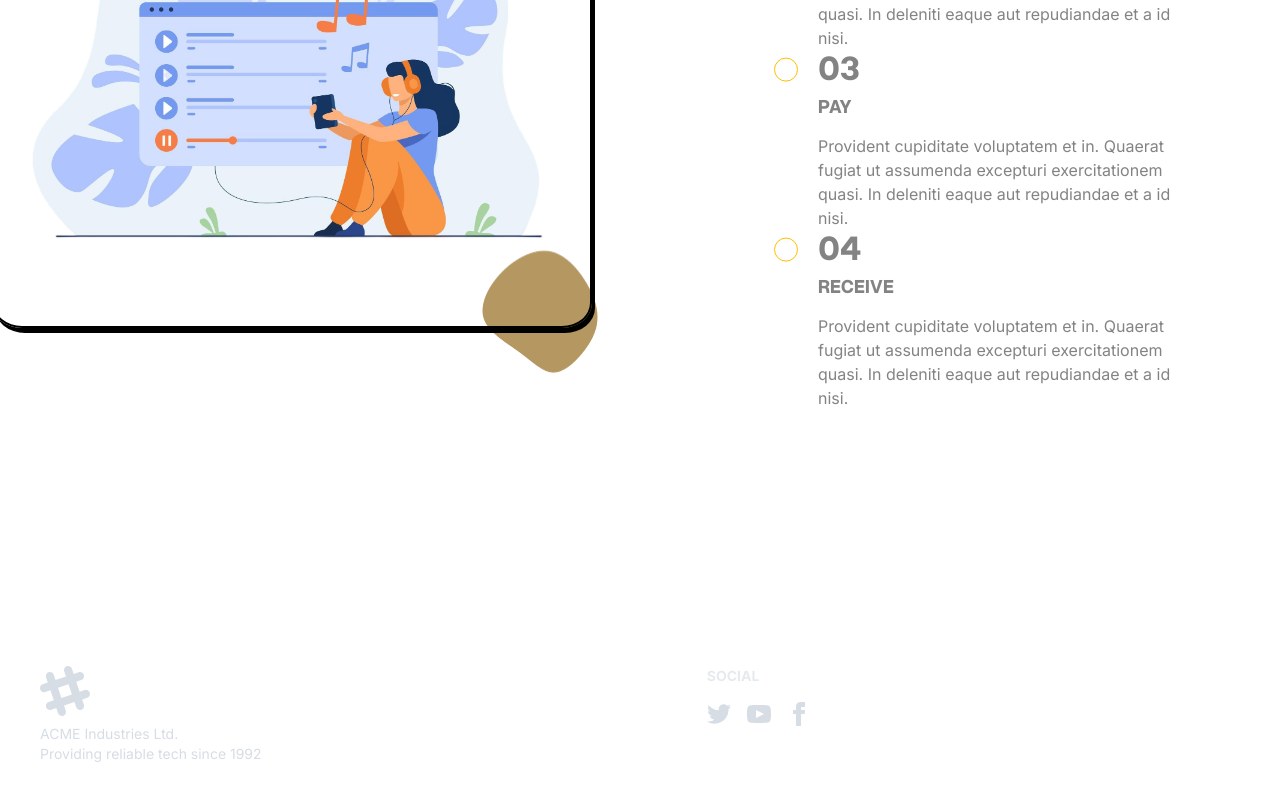
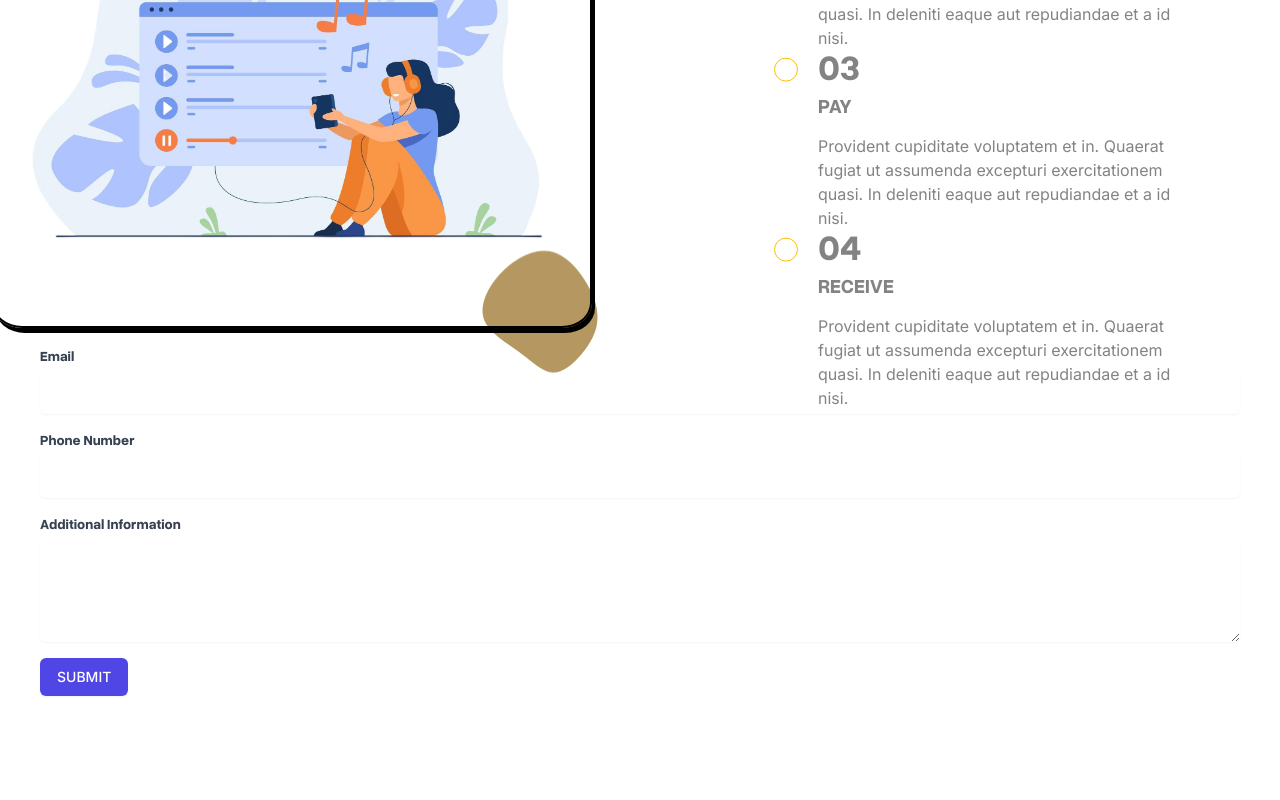
Before and after one commit to ipstoyanov20/drum, a Next.js app: page / in a window 1280 px wide. Shown: the part 2478-3278 px from the top of the page. Built offline with nearby package versions, Linux system fonts and the light colour scheme.

Commit message:
Add basic form

```diff
--- a/app/layout.tsx
+++ b/app/layout.tsx
@@ -22,6 +22,9 @@ export default function RootLayout({
 }>) {
   return (
     <html lang="en">
+      <head>
+      <meta name="viewport" content="width=device-width, initial-scale=1"/>
+      </head>
        <body
         className={cn(
           "min-h-screen bg-background font-sans antialiased",
--- a/app/page.tsx
+++ b/app/page.tsx
@@ -7,13 +7,28 @@ import blobImg from "../public/blob.png";
 import Image from "next/image";
 
 import { useRef, useState } from "react";
-import Footer from "@/components/footer";
 
 
 export default function Home() {
 	const [selectedItem, setSelectedItem] = useState<number | null>(0);
 	const [positionLeft, setPositionLeft] = useState<number>(150);
 
+	const handleSubmit = (event :any) => {
+		event.preventDefault(); // Prevent default form submission behavior
+
+		// Create a FormData object, passing the form event target
+		const formData = new FormData(event.target);
+
+		// You can now use formData.get('name') to get the value of a field
+		const email = formData.get('email');
+		const phone = formData.get('phone');
+		const additionalInfo = formData.get('additionalInfo');
+
+		// For demonstration, log the values to the console
+		console.log({ email, phone, additionalInfo });
+		event.target.reset();
+		// Here, you can also send the data to a server using fetch or axios
+	  };
 
 	const radioRefs = useRef<(HTMLInputElement | null)[]>([]);
 	// Function to handle click event
@@ -182,7 +197,7 @@ export default function Home() {
 				</div>
 			</div>
 
-			<div className="w-screen h-screen p-10 from-ex:max-to-ex:mt-[160%] mt-[130%] sm:mt-0 from-ex:max-to-ex:mb-[20%] sm:mb-[50%]">
+			<div className="w-screen h-screen p-10 from-ex:max-to-ex:mt-[160%] mt-[130%] sm:mt-0 from-ex:max-to-ex:mb-[0%] sm:mb-[25%]">
 				<h1 className="font-grotesk font-bold from-ex:max-to-ex:text-5xl text-7xl mb-5 sm:text-9xl text-center">
 					HOW IT <br /> WORKS?
 				</h1>
@@ -265,6 +280,59 @@ export default function Home() {
 					</ul>
 				</div>
 			</div>
+
+			<form onSubmit={handleSubmit} className="w-screen h-screen p-10 from-ex:max-to-ex:mt-[160%] mt-[130%] sm:mt-0 from-ex:max-to-ex:mb-[20%] sm:mb-[50%]">
+				<div className="mb-4">
+					<label
+						htmlFor="email"
+						className="block text-sm font-grotesk text-gray-700"
+					>
+						Email
+					</label>
+					<input
+						type="email"
+						name="email"
+						id="email"
+						required
+						className="mt-1 block w-full px-4 py-3  rounded-md border-gray-300 shadow-sm focus:border-indigo-500 focus:ring-indigo-500 sm:text-sm"
+					/>
+				</div>
+				<div className="mb-4">
+					<label
+						htmlFor="phone"
+						className="block text-sm font-grotesk text-gray-700"
+					>
+						Phone Number
+					</label>
+					<input
+						type="tel"
+						name="phone"
+						id="phone"
+						required
+						className="mt-1 block w-full px-4 py-3  rounded-md border-gray-300 shadow-sm focus:border-indigo-500 focus:ring-indigo-500 sm:text-sm"
+					/>
+				</div>
+				<div className="mb-4">
+					<label
+						htmlFor="additionalInfo"
+						className="block text-sm font-grotesk text-gray-700"
+					>
+						Additional Information
+					</label>
+					<textarea
+						name="additionalInfo"
+						id="additionalInfo"
+						rows={4}
+						className="mt-1 block w-full px-4 py-3 bg-white rounded-md border-gray-300 shadow-sm focus:border-indigo-500 focus:ring-indigo-500 sm:text-sm"
+					></textarea>
+				</div>
+				<button
+					type="submit"
+					className="inline-flex justify-center py-2 px-4 border border-transparent shadow-sm text-sm font-medium rounded-md text-white bg-indigo-600 hover:bg-indigo-700 focus:outline-none focus:ring-2 focus:ring-offset-2 focus:ring-indigo-500"
+				>
+					SUBMIT
+				</button>
+			</form>
 		</main>
 	);
 }
```
Also changed, not shown: public/light-bulb.png (deleted).
